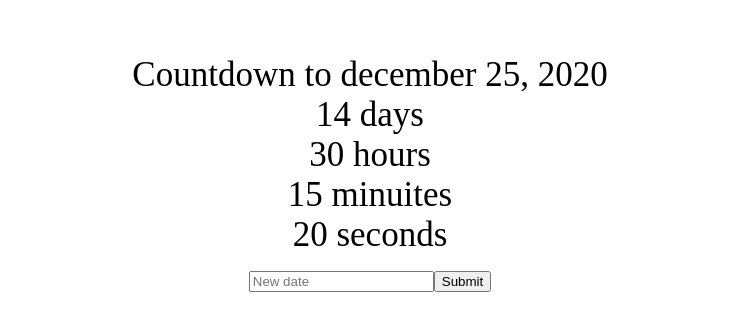
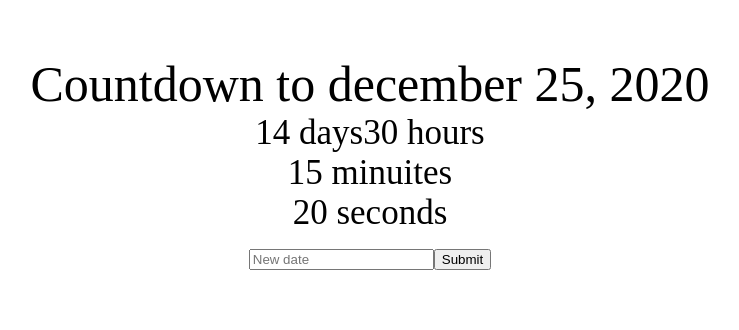
Before and after one commit to YakubuAmidu/Evaluation, a React (Create React App) app: page / in a window 1280 px wide. Shown: the part 198-528 px from the top of the page, without its empty margins (270-1009 px from the left). Built offline with nearby package versions, Linux system fonts and the light colour scheme.

Commit message:
Commiting changes

```diff
--- a/src/App.css
+++ b/src/App.css
@@ -3,3 +3,15 @@
   font-size: 35px;
   margin-top: 20%;
 }
+
+.App-title {
+  font-size: 50px;
+}
+
+.clock-days {
+  display: inline;
+}
+
+.clock-hours {
+  display: inline;
+}
```
